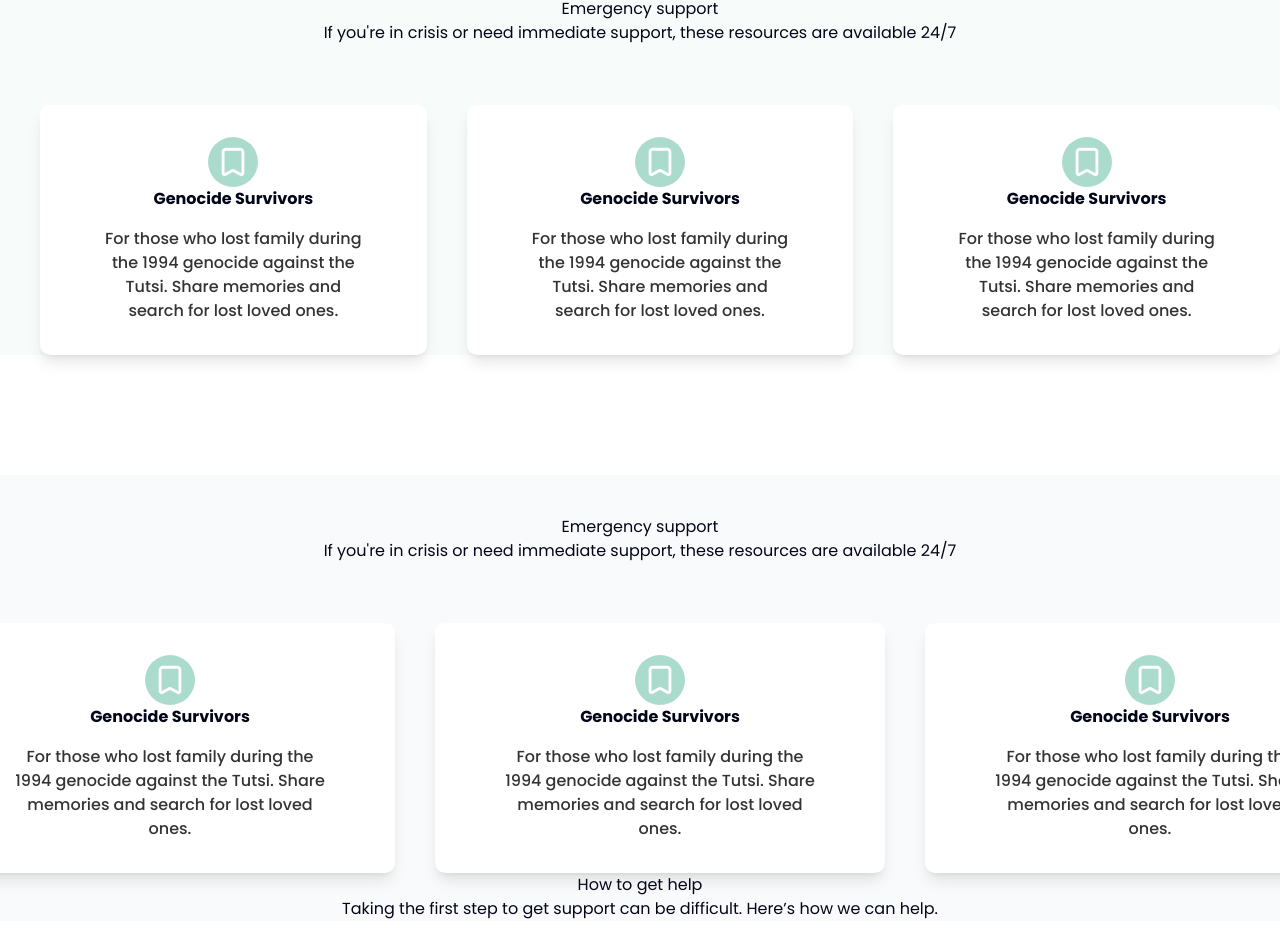
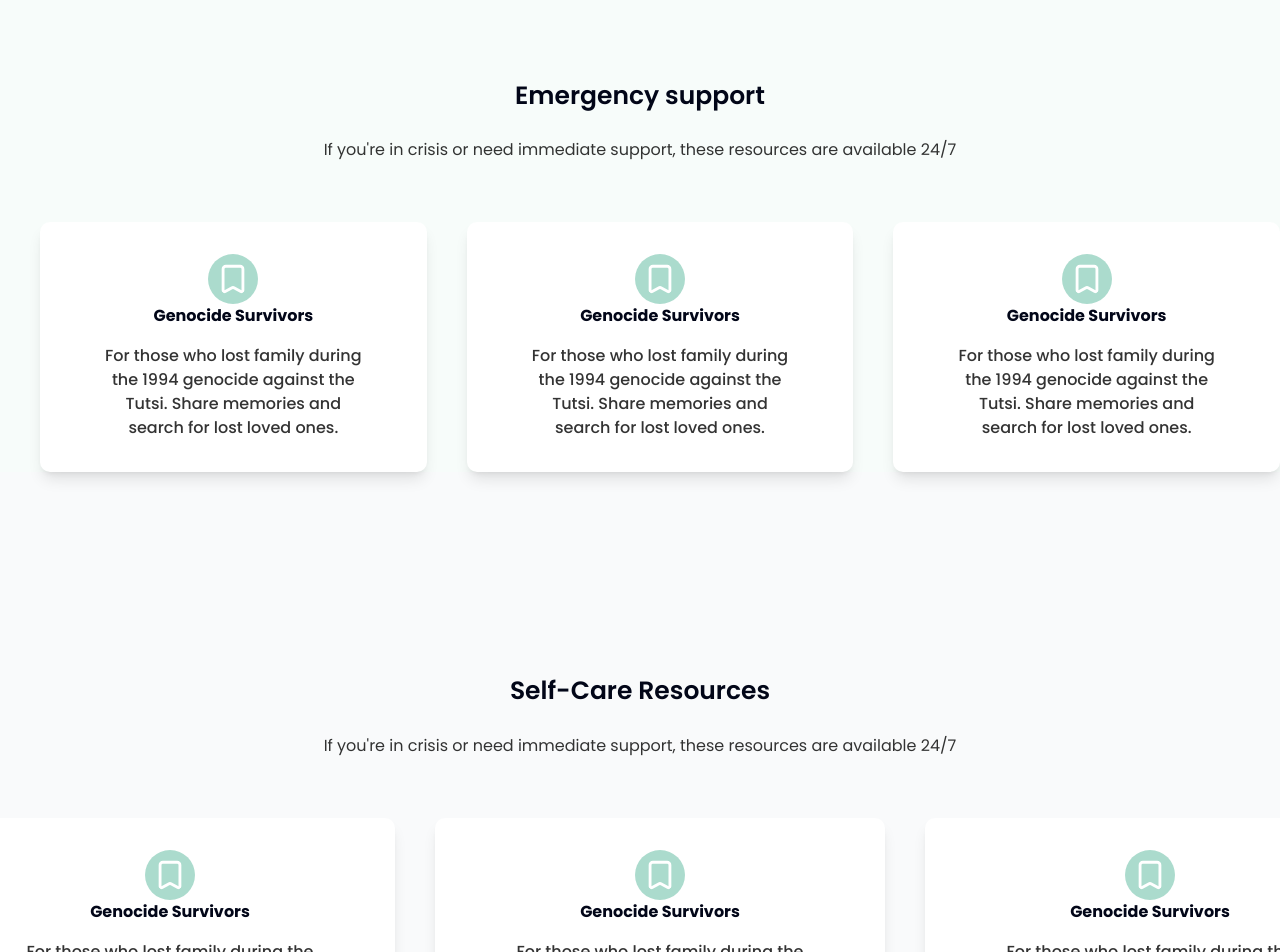
Before and after one commit to Blinktechnologies-company/Mbona, a Next.js app: page /support in a window 1280 px wide. Shown: the part 1911-2863 px from the top of the page. Built offline with nearby package versions, Linux system fonts and the light colour scheme.

Commit message:
Ui fixes

```diff
--- a/app/(pages)/support/page.tsx
+++ b/app/(pages)/support/page.tsx
@@ -251,8 +251,8 @@ export default function SupportPage() {
 
       <section className="mt-20 bg-[#E4F3EF4D]">
         <div className="text-center">
-          <h1 className="mt-10">Emergency support</h1>
-          <p>
+          <h1 className="pt-20 font-semibold text-[25px]">Emergency support</h1><br></br>
+          <p className="text-[#000000CC]">
             If you're in crisis or need immediate support, these resources are
             available 24/7
           </p>
@@ -264,10 +264,10 @@ export default function SupportPage() {
         </div>
       </section>
 
-      <main className="bg-[#F9FAFB] flex flex-col items-center justify-center mt-30">
+      <main className="bg-[#F9FAFB] flex flex-col items-center justify-center pt-30">
         <div className="text-center">
-          <h1 className="mt-10">Emergency support</h1>
-          <p>
+          <h1 className="pt-20 font-semibold text-[25px]">Self-Care Resources</h1><br></br>
+          <p className="text-[#000000CC]">
             If you're in crisis or need immediate support, these resources are
             available 24/7
           </p>
@@ -276,10 +276,10 @@ export default function SupportPage() {
           <SurvivorCard />
           <SurvivorCard />
           <SurvivorCard />
-        </div>
+        </div><br></br><br></br><br></br><br></br>
         <div className="text-center">
-          <h1>How to get help</h1>
-          <p>
+          <h1 className="font-semibold text-[25px]">How to get help</h1><br></br>
+          <p className="font-medium">
             Taking the first step to get support can be difficult. Here’s how we
             can help.
           </p>
```
